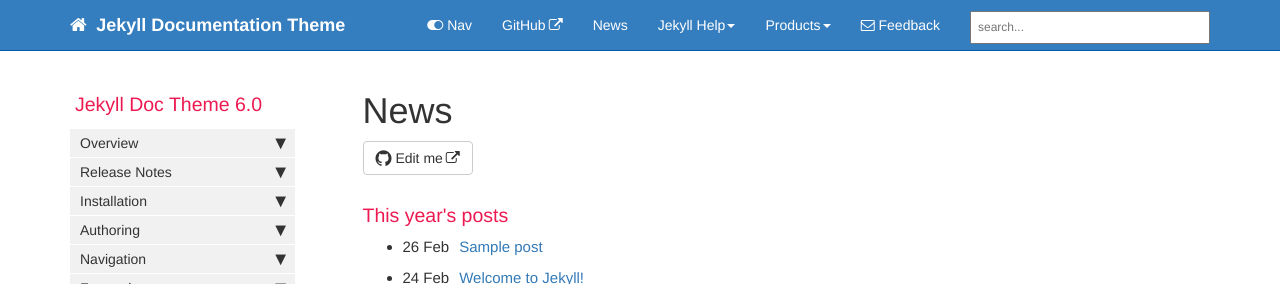
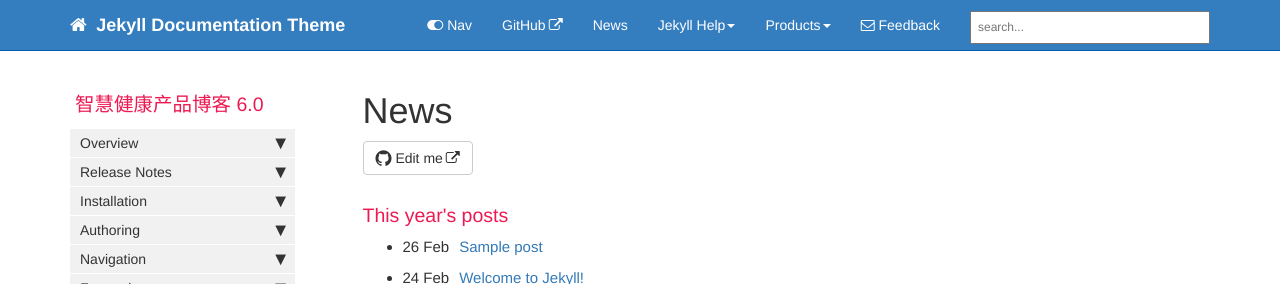
Before and after one commit to junglefive/junglefive.github.io, a Jekyll site: the page built from pages/news/news_archive.html, in a window 1280 px wide. Shown: the top 284 px of the page. Built offline with Jekyll 4.4.1, drawn with Linux system fonts in a browser that asks for light colours; nearby versions of some CDN libraries; comment, search, counter and statistics services are not loaded.

Commit message:
1.修改主页名字

```diff
--- a/_data/sidebars/mydoc_sidebar.yml
+++ b/_data/sidebars/mydoc_sidebar.yml
@@ -2,7 +2,7 @@
 
 entries:
 - title: sidebar
-  product: Jekyll Doc Theme
+  product: 智慧健康产品博客
   version: 6.0
   folders:
 
```
